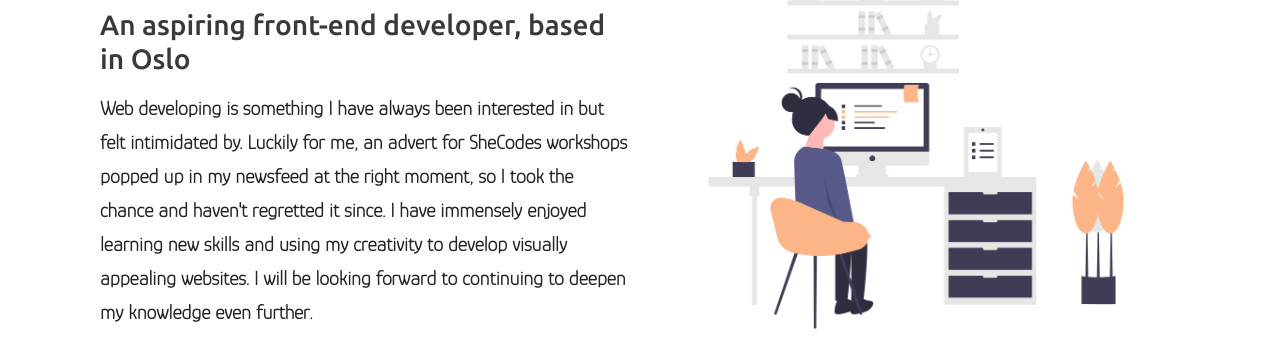
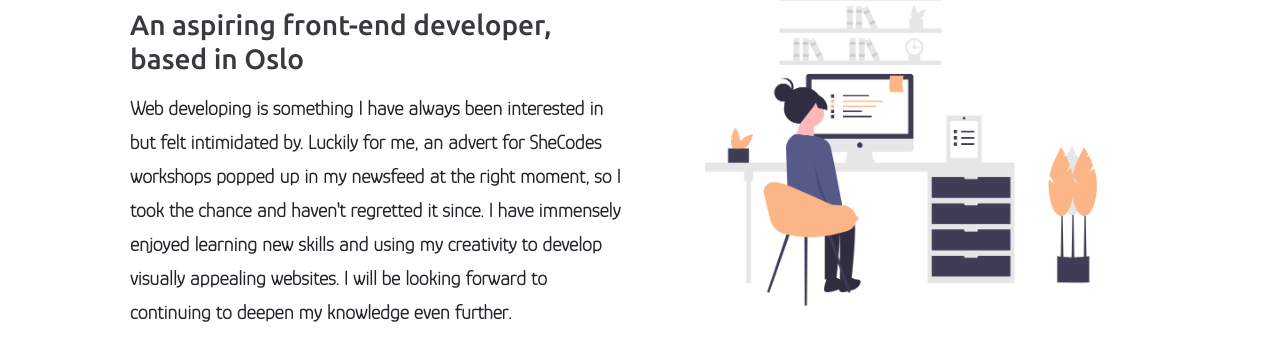
Before and after one commit to RimaGai/portfolio-project, a plain HTML site: page about.html in a window 1280 px wide. Shown: the part 246-604 px from the top of the page. Drawn offline with nearby package versions, Linux system fonts and the light colour scheme.

```diff
--- a/css/style.css
+++ b/css/style.css
@@ -111,7 +111,7 @@ p {
 }
 
 .content-container {
-  padding: 60px 30px;
+  padding: 60px;
 }
 
 .content-container h1 {
```
Also changed, not shown: images/react-certificate.png, 1 other file.
